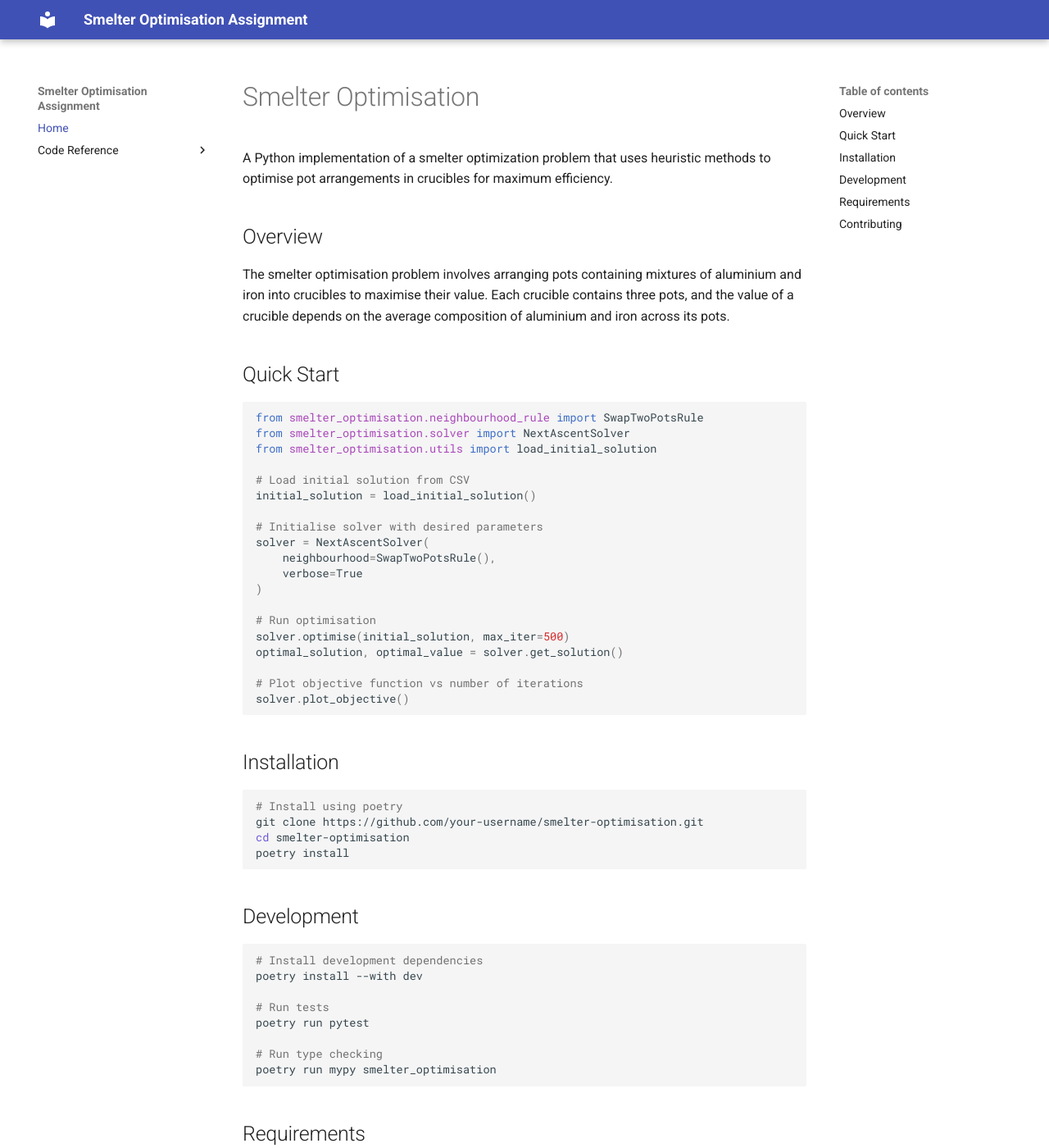
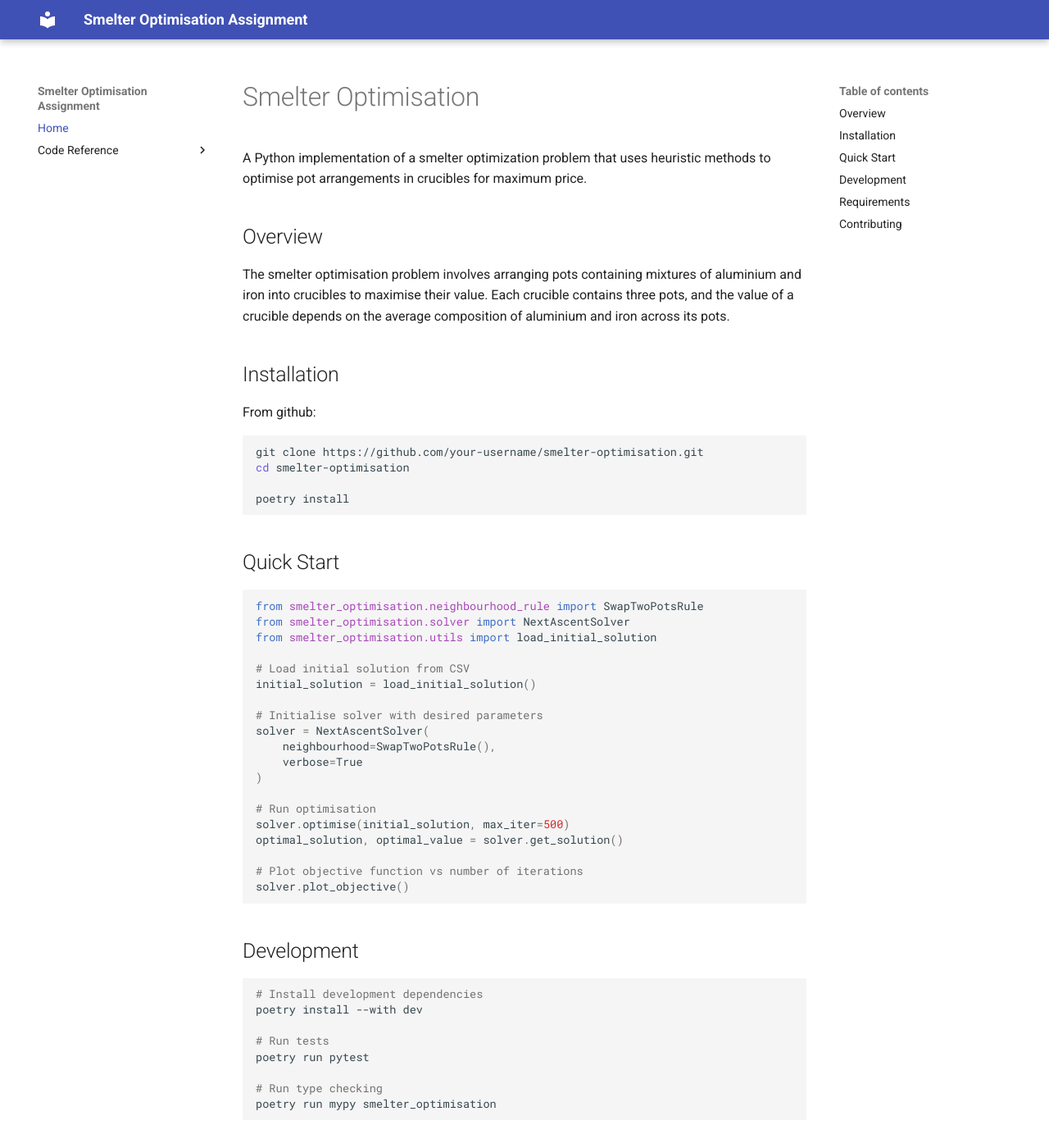
Before and after one commit to Louis-Jarvis/smelter-optimisation-assignment, an MkDocs documentation site: the page built from docs/index.md, in a window 1280 px wide and 1400 px high. Shown: the whole window at 82% size. Built offline with MkDocs 1.6.1 and Material for MkDocs 9.7.7, drawn with Linux system fonts in a browser that asks for light colours.

Commit message:
put installatio section before the quick start section in index.md

````diff
--- a/docs/index.md
+++ b/docs/index.md
@@ -1,10 +1,20 @@
 # Smelter Optimisation
 
-A Python implementation of a smelter optimization problem that uses heuristic methods to optimise pot arrangements in crucibles for maximum efficiency.
+A Python implementation of a smelter optimization problem that uses heuristic methods to optimise pot arrangements in crucibles for maximum price.
 
 ## Overview
 
 The smelter optimisation problem involves arranging pots containing mixtures of aluminium and iron into crucibles to maximise their value. Each crucible contains three pots, and the value of a crucible depends on the average composition of aluminium and iron across its pots.
+
+## Installation
+
+From github:
+```bash
+git clone https://github.com/your-username/smelter-optimisation.git
+cd smelter-optimisation
+
+poetry install
+```
 
 ## Quick Start
 
@@ -30,15 +40,6 @@ optimal_solution, optimal_value = solver.get_solution()
 solver.plot_objective()
 ```
 
-## Installation
-
-```bash
-# Install using poetry
-git clone https://github.com/your-username/smelter-optimisation.git
-cd smelter-optimisation
-poetry install
-```
-
 ## Development
 
 ```bash
````
